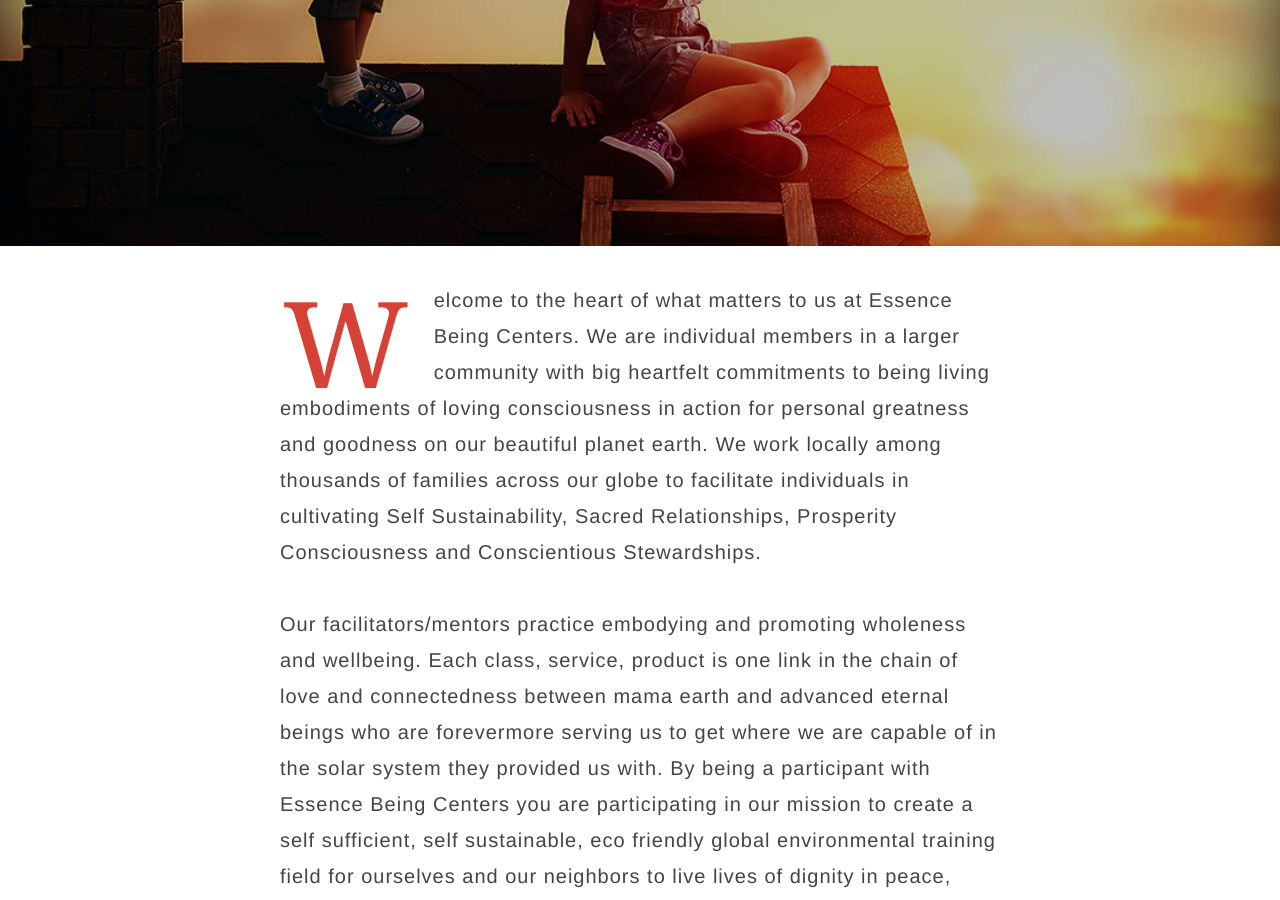
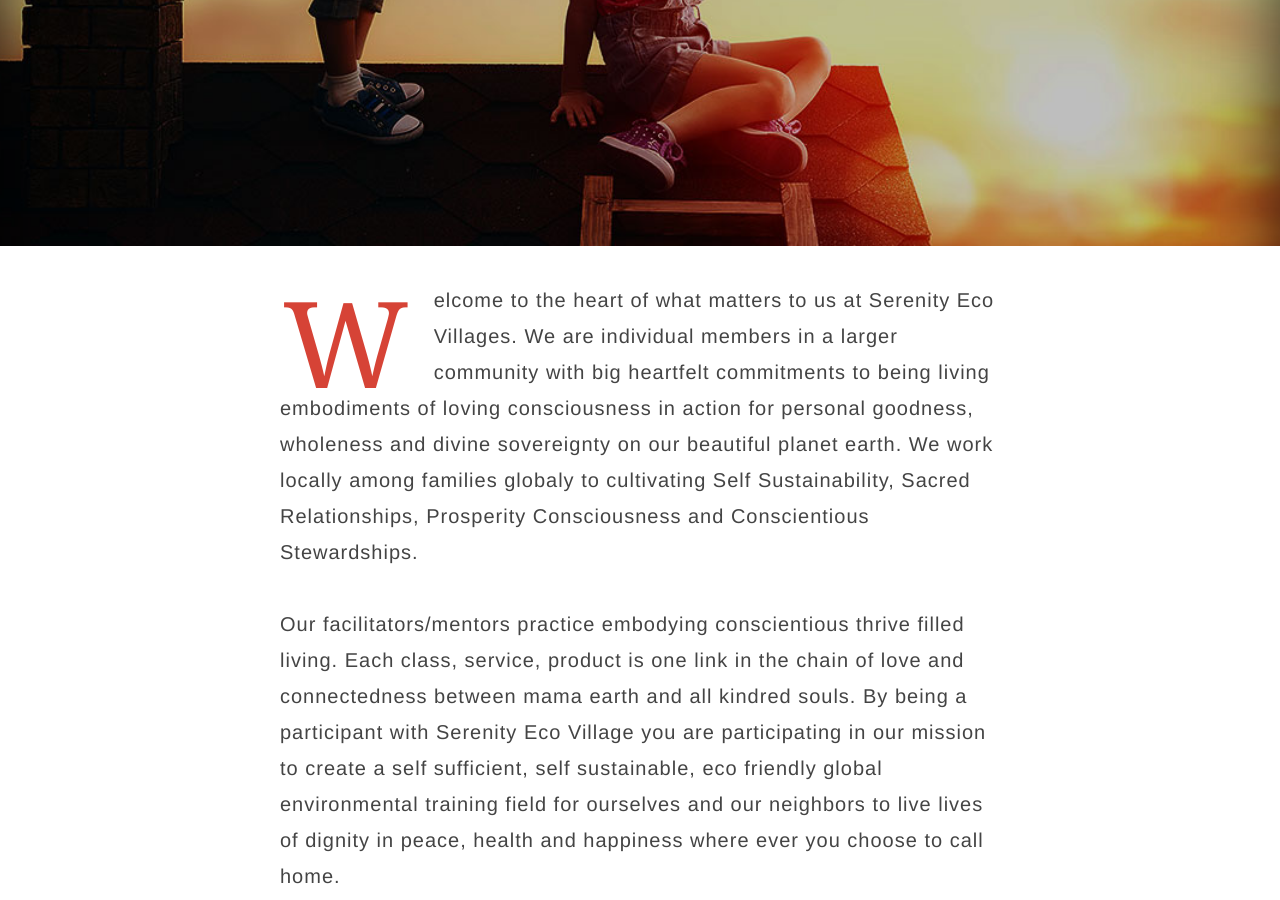
Before and after one commit to kevaleb/essencebeingcenter, a Jekyll site: the page built from _main-pages/about-us.md, in a window 1280 px wide and 900 px high, scrolled down 618 px. Built offline with Jekyll 4.4.1, drawn with Linux system fonts in a browser that asks for light colours; nearby versions of some CDN libraries; some of the changed text lies outside the part shown.

Commit message:
Updated '_main-pages/about-us.md' via CloudCannon

```diff
--- a/_main-pages/about-us.md
+++ b/_main-pages/about-us.md
@@ -9,30 +9,23 @@
 navorder: 3
 ---
 
+
 <!--<h1>OUR STORY</h1>-->
 
-Welcome to the heart of what matters to us at Essence Being Centers.
-We are individual members in a larger community with big heartfelt commitments to being living embodiments of loving consciousness in action for personal greatness and goodness on our beautiful planet earth. We work locally among thousands of families across our globe to facilitate individuals in cultivating Self Sustainability, Sacred Relationships, Prosperity Consciousness and Conscientious Stewardships.
+Welcome to the heart of what matters to us at Serenity Eco Villages. We are individual members in a larger community with big heartfelt commitments to being living embodiments of loving consciousness in action for personal goodness, wholeness and divine sovereignty on our beautiful planet earth. We work locally among families globaly to cultivating Self Sustainability, Sacred Relationships, Prosperity Consciousness and Conscientious Stewardships.
 
-Our facilitators/mentors practice embodying and promoting wholeness and wellbeing. Each class, service, product is one link in the chain of love and connectedness between mama earth and advanced eternal beings who are forevermore serving us to get where we are capable of in the solar system they provided us with.
-By being a participant with Essence Being Centers you are participating in our mission to create a self sufficient, self sustainable, eco friendly global environmental training field for ourselves and our neighbors to live lives of dignity in peace, health and happiness where ever you choose to call home.
+Our facilitators/mentors practice embodying conscientious thrive filled living. Each class, service, product is one link in the chain of love and connectedness between mama earth and all kindred souls. By being a participant with Serenity Eco Village you are participating in our mission to create a self sufficient, self sustainable, eco friendly global environmental training field for ourselves and our neighbors to live lives of dignity in peace, health and happiness where ever you choose to call home.
 
+Serenity Eco Villages vision is to offer irresistible solutions and practices that promote and teach individuals how to BE able vehicles of consciousness on a global scale by mentoring the change we each believe is possible in the world. We intend to inspire, uplift and encourage you through mutual respect and regard each step of the way. We are dedicated to providing safe, nurturing community empowerment environments and settings were you can tap into your deeper inner knowing and potentially be the shift and change we believe is possible in this wide world of diversity. Our experience has been that by taking daily action steps toward fully embodying your life’s greatest purpose to be the best version of who you really already are, you will be able to live closer to the life you always imagined was here available for you!
 
-Essence Being Centers vision is to offer irresistible solutions and practices that promote and teach individuals how to BE able vehicles of consciousness on a global scale by mentoring the change we each believe is possible in the world. We intend to inspire, uplift and encourage you through mutual respect and regard each step of the way. We are dedicated to providing safe, nurturing community empowerment environments and settings were you can tap into your deeper inner knowing and potentially be the shift and change we believe is possible. Our experience has been that by taking daily action steps toward fully embodying your life’s greatest purpose to be the best version of who you really already are, you will be able to live closer to the life you always imagined was here available for you!
+We imagine our purpose to be facilitators by our own example. Our willingness to explore, discover and self-actualize into being one’s full potential through creativity, independence, spontaneity and elemental practices to fully grasp and learn how to embody one’s Innate Divine. We believe it is possible to be, do and have health and happiness, that individuals can lead empowered fulfilling lifestyles by practicing life on purpose in conscientious community.
 
-We imagine our purpose to be facilitators by our own examples of willingness to explore, discover  and self-actualize into being one's full potential through creativity, independence, spontaneity and elemental practices to fully grasp and learn how to embody one's Innate Divine. We believe it is possible to be, do and have health and happiness, that individuals can lead empowered fulfilling lifestyles by practicing life on purpose in conscientious community.
+## OUR COMMITTMENT
 
+• To deliver exceptional quality environments, services and facilitators to our mentee's and clients. • To provide services with upmost Integrity to all of our clients. • To maintain sustainable practices that protect, and support all members of community’s in symbiosis with mama earth. • To continue to mentor by example pro-active wholeness and well-being practices that uplift, inspire and enlighten global community members as long as the trees and grass grow and rivers flow.
 
-##OUR COMMITTMENT
+## OUR CERTIFICATIONS
 
-•	To deliver exceptional quality environments, services and facilitators to our mentees and clients.
-•	To provide services with upmost Integrity to all of our clients.
-•	To maintain sustainable practices that protect, and support all members of community’s in symbiosis with mama earth.
-•	To continue to develop pro-active wholeness and well-being practices that uplift, inspire and enlighten global community members as long as the trees and grass grow and rivers flow.
+Each of our facilitators have many certifications. We invite you to go and visit and connect with our facilitators online. May your journey with us be an adventure you will remember forever and serve your fullest personal creativity and spontaneity. May your ability to upgrade your thoughts, feelings and belief’s about all things behind you (your past), now (the present), and before you (the future) be one amazing, rewarding quantum leap. May you discover and develop new skills and experience the elemental purification practices we are able to offer through our qualified instructors, coaches, mentors, medicine people, cultural healing traditions and modalities that return us to the connectedness we so lovingly long to experience again with all of our hearts, minds, body’s and spirit’s.
 
-##OUR CERTIFICATIONS
-
-Each of our facilitators have many certifications. We invite you to go and visit and connect with our facilitators online. May your journey with us be an adventure you will remember forever and serve your fullest personal creativity and spontaneity. May your ability to upgrade your thoughts, feelings and belief’s about all things behind you, now, and before you be one amazing, rewarding quantum leap. May you discover and develop new skills and experience the elemental purification practices we are able to offer through our qualified instructors, coaches, mentors, medicine people, cultural healing traditions and modalities that return us to the connectedness we so lovingly long to experience again with all of our hearts, minds, body’s and spirit’s.
-
-Blessed Be the Essence Being Staff
-Anticipating your Awakening to back to you!
+Blessed Be the SEVA Staff Anticipating witnessing your Awakening the self actualization back to you real self!
```
